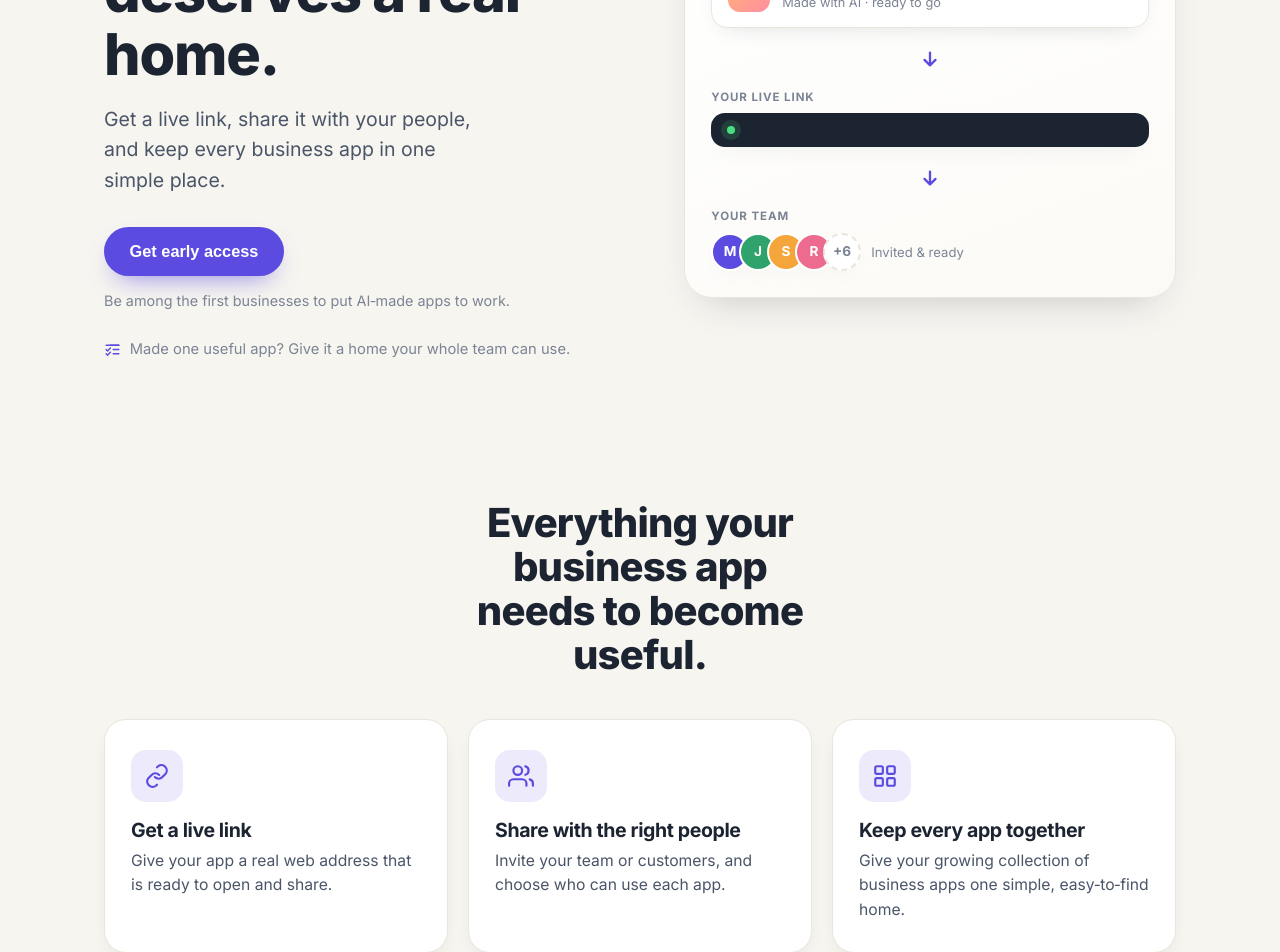
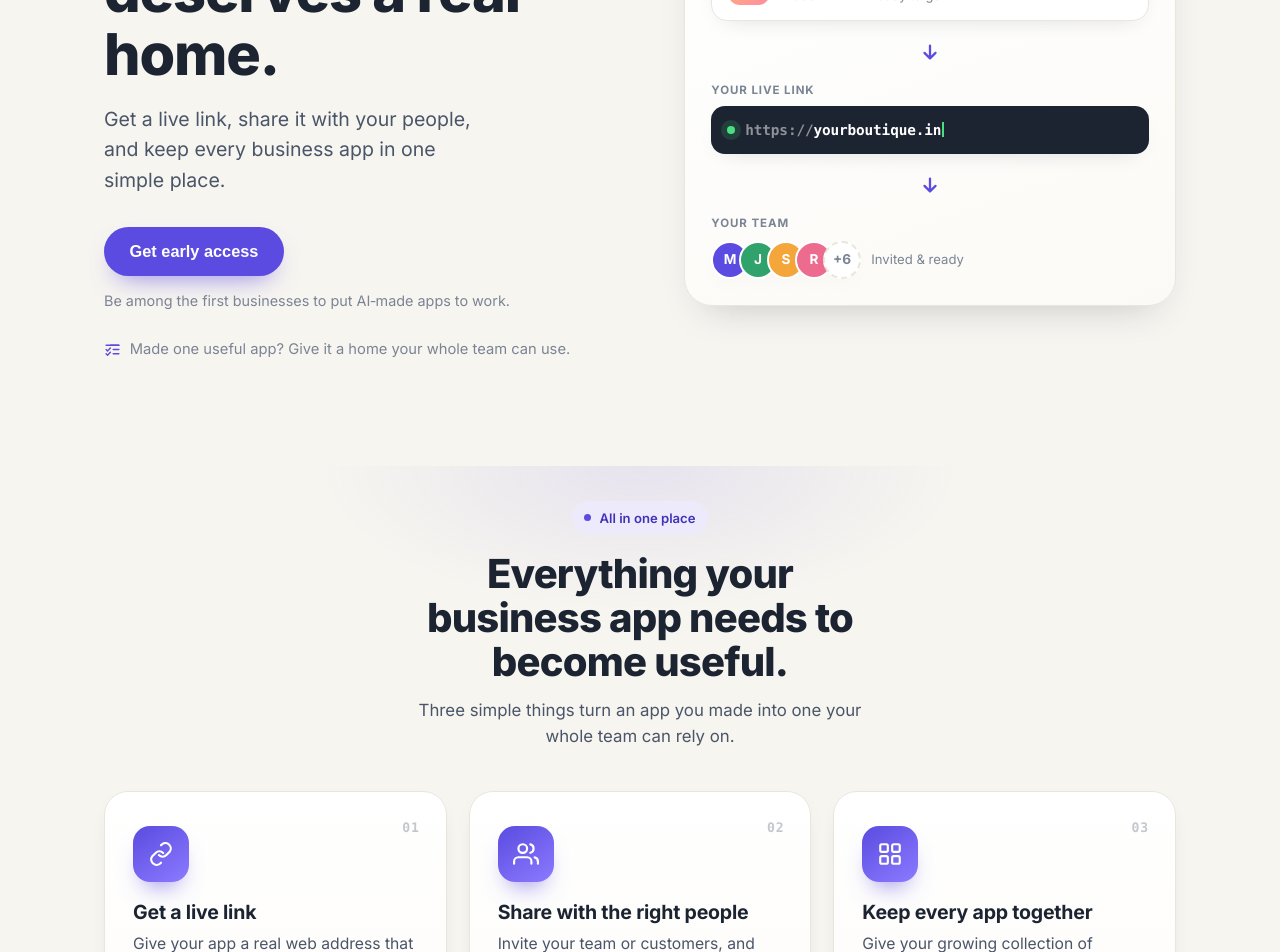
Before and after one commit to Vaibhav9197/hostnsoft, a Next.js app: page / in a window 1280 px wide. Shown: the part 320-1272 px from the top of the page. Built offline with nearby package versions, Linux system fonts and the light colour scheme.

Commit message:
changes in home page

```diff
--- a/app/components/HeroVisual.tsx
+++ b/app/components/HeroVisual.tsx
@@ -2,23 +2,35 @@
 
 import { useEffect, useState } from "react";
 
-const TARGET = "orders.yourbusiness.com";
+// Each business pairs an example app with its live domain.
+// "https://" stays fixed on screen — only the (name + TLD) types in and out,
+// and the "Your app" card swaps to match the current business.
+const EXAMPLES = [
+  { app: "Order Tracker", domain: "yourcafe.com" },
+  { app: "Customer Portal", domain: "yourboutique.in" },
+  { app: "Booking Tool", domain: "yourrestaurant.org" },
+  { app: "Quote Calculator", domain: "yourbakery.shop" },
+  { app: "Team Dashboard", domain: "yourstudio.co" },
+];
 
 export function HeroVisual() {
   const [text, setText] = useState("");
+  const [biz, setBiz] = useState(0); // which business the card shows
 
   useEffect(() => {
-    let i = 0;
-    let dir = 1;
+    let w = 0; // which domain
+    let i = 0; // characters shown
+    let dir = 1; // 1 = typing, -1 = deleting
     let timer: ReturnType<typeof setTimeout>;
 
     const tick = () => {
-      setText(TARGET.slice(0, i));
+      const target = EXAMPLES[w].domain;
+      setText(target.slice(0, i));
       if (dir > 0) {
         i++;
-        if (i > TARGET.length) {
+        if (i > target.length) {
           dir = -1;
-          timer = setTimeout(tick, 2600);
+          timer = setTimeout(tick, 1900); // pause on the full domain
           return;
         }
       } else {
@@ -26,11 +38,13 @@ export function HeroVisual() {
         if (i < 0) {
           i = 0;
           dir = 1;
-          timer = setTimeout(tick, 700);
+          w = (w + 1) % EXAMPLES.length; // advance to the next business
+          setBiz(w); // swap the app card to match
+          timer = setTimeout(tick, 500);
           return;
         }
       }
-      timer = setTimeout(tick, dir > 0 ? 90 : 45);
+      timer = setTimeout(tick, dir > 0 ? 95 : 45);
     };
 
     tick();
@@ -50,7 +64,7 @@ export function HeroVisual() {
               </svg>
             </span>
             <div>
-              <div className="t">Order Tracker</div>
+              <div className="t" key={biz}>{EXAMPLES[biz].app}</div>
               <div className="s">Made with AI &middot; ready to go</div>
             </div>
           </div>
@@ -66,8 +80,11 @@ export function HeroVisual() {
           <span className="flow-label">Your live link</span>
           <div className="link-pill">
             <span className="live"></span>
-            <span className="link-url">{text}</span>
-            <span className="cursor"></span>
+            <span className="link-url">
+              <span className="scheme">https://</span>
+              {text}
+              <span className="cursor"></span>
+            </span>
           </div>
         </div>
 
--- a/app/globals.css
+++ b/app/globals.css
@@ -83,7 +83,8 @@ header.scrolled{border-color:var(--line)}
 .card-app{background:#fff;border:1px solid var(--line);border-radius:16px;padding:14px 16px;display:flex;align-items:center;gap:12px;box-shadow:var(--shadow-soft)}
 .app-ico{width:42px;height:42px;border-radius:12px;background:linear-gradient(140deg,#FFB86B,#FF8FA3);display:grid;place-items:center;flex-shrink:0}
 .app-ico svg{width:22px;height:22px;color:#fff}
-.card-app .t{font-weight:700;font-size:.98rem}
+.card-app .t{font-weight:700;font-size:.98rem;animation:appfade .45s ease}
+@keyframes appfade{from{opacity:0;transform:translateY(-4px)}to{opacity:1;transform:none}}
 .card-app .s{font-size:.8rem;color:var(--ink-faint)}
 
 .arrow{align-self:center;color:var(--accent);animation:bob 2.4s ease-in-out infinite}
@@ -98,6 +99,7 @@ header.scrolled{border-color:var(--line)}
 .link-pill .live{width:8px;height:8px;border-radius:50%;background:#4ADE80;box-shadow:0 0 0 0 rgba(74,222,128,.6);animation:ring 1.8s infinite}
 @keyframes ring{0%{box-shadow:0 0 0 0 rgba(74,222,128,.55)}70%{box-shadow:0 0 0 8px rgba(74,222,128,0)}100%{box-shadow:0 0 0 0 rgba(74,222,128,0)}}
 .link-url{font-family:ui-monospace,SFMono-Regular,Menlo,monospace;font-size:.9rem;letter-spacing:-.01em}
+.link-url .scheme{color:rgba(255,255,255,.5)}
 .link-url .cursor{display:inline-block;width:2px;height:1em;background:#4ADE80;margin-left:1px;vertical-align:-2px;animation:blink 1.1s step-end infinite}
 @keyframes blink{50%{opacity:0}}
 
@@ -120,18 +122,44 @@ section{padding:clamp(3rem,6vw,5rem) 0}
 .sec-head p{font-size:1.05rem}
 
 /* Outcomes */
-.cards{display:grid;grid-template-columns:repeat(3,1fr);gap:20px}
+.outcomes{position:relative;overflow:hidden}
+.outcomes::before{content:"";position:absolute;left:50%;top:6%;width:min(760px,90%);height:340px;transform:translateX(-50%);background:radial-gradient(60% 60% at 50% 0%,rgba(91,75,224,.10),transparent 70%);pointer-events:none;z-index:0}
+.outcomes .wrap{position:relative;z-index:1}
+.outcomes .sec-head{max-width:44ch}
+.outcomes .sec-head .eyebrow{margin-bottom:1.1rem}
+.outcomes .sec-head p{margin-top:.8rem;color:var(--ink-soft)}
+
+.cards{display:grid;grid-template-columns:repeat(3,1fr);gap:22px}
 @media(max-width:820px){.cards{grid-template-columns:1fr;max-width:440px;margin:0 auto}}
 .card{
-  background:var(--surface);border:1px solid var(--line);border-radius:var(--radius);
-  padding:30px 26px;box-shadow:var(--shadow-soft);
-  transition:transform .2s ease, box-shadow .2s ease;
+  position:relative;overflow:hidden;
+  background:linear-gradient(180deg,#fff,#fdfcf9);
+  border:1px solid var(--line);border-radius:24px;
+  padding:34px 28px 30px;box-shadow:var(--shadow-soft);
+  transition:transform .25s ease, box-shadow .25s ease, border-color .25s ease;
 }
-.card:hover{transform:translateY(-4px);box-shadow:var(--shadow)}
-.card .ic{width:52px;height:52px;border-radius:15px;background:var(--accent-soft);display:grid;place-items:center;margin-bottom:1.1rem}
-.card .ic svg{width:26px;height:26px;color:var(--accent)}
-.card h3{font-size:1.22rem;font-weight:700;margin-bottom:.5rem}
-.card p{font-size:.98rem}
+/* animated top accent bar */
+.card::before{content:"";position:absolute;left:0;right:0;top:0;height:4px;background:linear-gradient(90deg,var(--accent),#8b7bff);transform:scaleX(0);transform-origin:left;transition:transform .35s ease}
+/* soft corner glow */
+.card::after{content:"";position:absolute;right:-50px;top:-50px;width:150px;height:150px;background:radial-gradient(circle,var(--accent-soft),transparent 68%);opacity:0;transition:opacity .35s ease;pointer-events:none}
+.card:hover{transform:translateY(-6px);box-shadow:var(--shadow);border-color:#ded8fb}
+.card:hover::before{transform:scaleX(1)}
+.card:hover::after{opacity:1}
+
+.card .num{position:absolute;top:26px;right:26px;font-family:ui-monospace,SFMono-Regular,Menlo,monospace;font-size:.82rem;font-weight:700;letter-spacing:.06em;color:var(--ink-faint);opacity:.45;transition:color .25s,opacity .25s}
+.card:hover .num{color:var(--accent);opacity:.9}
+
+.card .ic{
+  position:relative;width:56px;height:56px;border-radius:17px;
+  background:linear-gradient(145deg,var(--accent),#8b7bff);
+  display:grid;place-items:center;margin-bottom:1.3rem;
+  box-shadow:0 14px 24px -12px rgba(91,75,224,.7);
+  transition:transform .3s ease;
+}
+.card:hover .ic{transform:translateY(-2px) scale(1.05) rotate(-3deg)}
+.card .ic svg{width:26px;height:26px;color:#fff}
+.card h3{font-size:1.22rem;font-weight:700;margin-bottom:.5rem;letter-spacing:-.01em}
+.card p{font-size:.98rem;line-height:1.55}
 
 /* Change requests */
 .change{background:linear-gradient(180deg,transparent, #fff 60%);}
--- a/app/page.tsx
+++ b/app/page.tsx
@@ -35,13 +35,16 @@ export default function Home() {
       </section>
 
       {/* ===== Three outcomes ===== */}
-      <section>
+      <section className="outcomes">
         <div className="wrap">
           <div className="sec-head">
+            <span className="eyebrow"><span className="dot"></span> All in one place</span>
             <h2>Everything your business app needs to become useful.</h2>
+            <p>Three simple things turn an app you made into one your whole team can rely on.</p>
           </div>
           <div className="cards">
             <div className="card">
+              <span className="num">01</span>
               <span className="ic">
                 <svg viewBox="0 0 24 24" fill="none" stroke="currentColor" strokeWidth="2" strokeLinecap="round" strokeLinejoin="round">
                   <path d="M10 13a5 5 0 0 0 7 0l3-3a5 5 0 0 0-7-7l-1 1" />
@@ -52,6 +55,7 @@ export default function Home() {
               <p>Give your app a real web address that is ready to open and share.</p>
             </div>
             <div className="card">
+              <span className="num">02</span>
               <span className="ic">
                 <svg viewBox="0 0 24 24" fill="none" stroke="currentColor" strokeWidth="2" strokeLinecap="round" strokeLinejoin="round">
                   <path d="M17 21v-2a4 4 0 0 0-4-4H5a4 4 0 0 0-4 4v2" />
@@ -63,6 +67,7 @@ export default function Home() {
               <p>Invite your team or customers, and choose who can use each app.</p>
             </div>
             <div className="card">
+              <span className="num">03</span>
               <span className="ic">
                 <svg viewBox="0 0 24 24" fill="none" stroke="currentColor" strokeWidth="2" strokeLinecap="round" strokeLinejoin="round">
                   <rect x="3" y="3" width="7" height="7" rx="1.5" />
```
